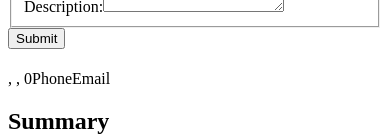
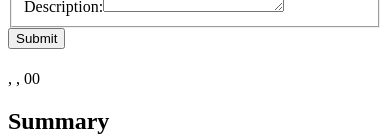
Before and after one commit to olsenjames1116/cv-application, a React (Create React App) app: page / in a window 390 px wide. Shown: the part 716-852 px from the top of the page. Built offline with nearby package versions, Linux system fonts and the light colour scheme.

Commit message:
Phone and email update state dynamically

```diff
--- a/src/components/Contact.js
+++ b/src/components/Contact.js
@@ -15,8 +15,8 @@ export default class Contact extends React.Component {
                 <h1>{firstName} {lastName}</h1>
                 <p>
                     <span>{street}, {city}, {state} {zip}</span>
-                    <span>Phone</span>
-                    <span>Email</span>
+                    <span>{phone}</span>
+                    <span>{email}</span>
                 </p>
             </div>
         );
```
